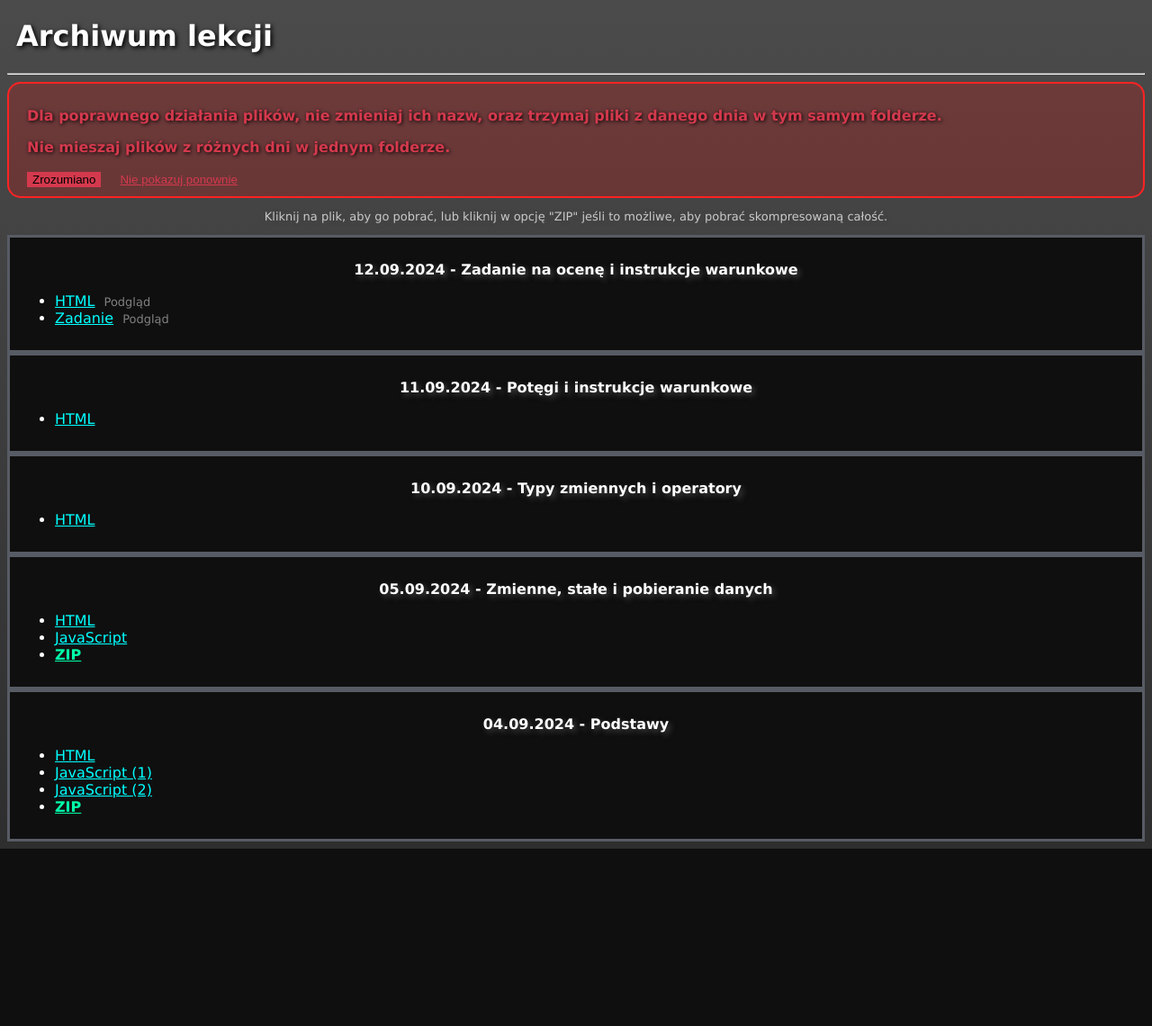
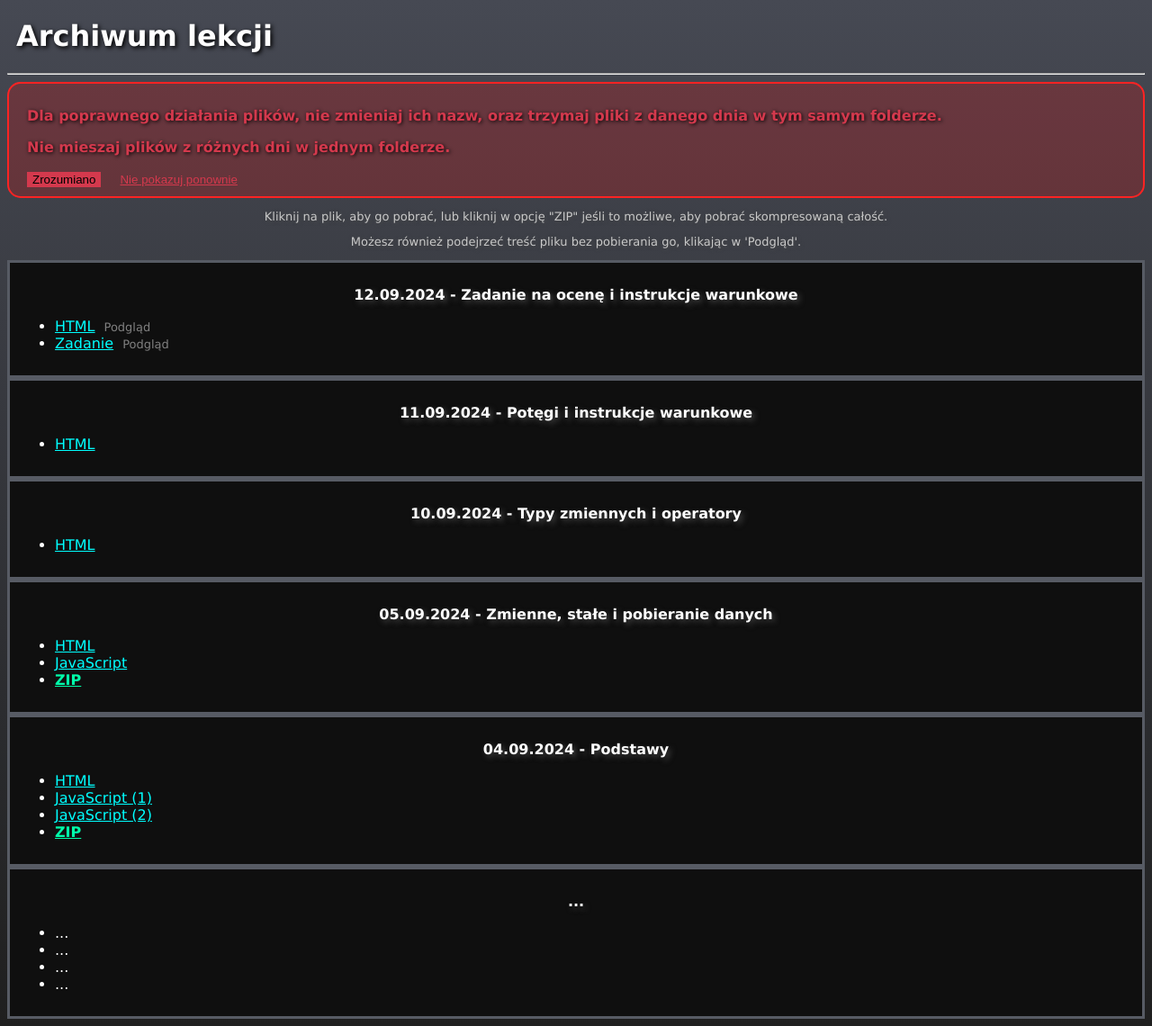
Before and after one commit to MaxMiL4N/archiwum_lekcji, a PHP site: page / in a window 1280 px wide. Shown: the whole page at 90% size. Before the commit the page ends 943 px from the top, so only its background shows below. Run offline with PHP 8.4, Linux system fonts and the light colour scheme.

Commit message:
visual update

```diff
--- a/css.css
+++ b/css.css
@@ -2,7 +2,7 @@ body{
     font-family:verdana;
     color:white;
     background: rgb(46,46,46);
-    background: linear-gradient(0deg, rgba(46,46,46,1) 0%, rgb(75, 75, 75) 100%);
+    background: linear-gradient(0deg, rgb(31, 31, 31) 0%, rgb(70, 73, 83) 100%);
 }
 a{
     color:aqua;
--- a/index.html
+++ b/index.html
@@ -24,6 +24,7 @@
     <script src="warning_toggle.js"></script>
     <script src="warning_off.js"></script>
     <p class="info">Kliknij na plik, aby go pobrać, lub kliknij w opcję "ZIP" jeśli to możliwe, aby pobrać skompresowaną całość.</p>
+    <p class="info">Możesz również podejrzeć treść pliku bez pobierania go, klikając w 'Podgląd'.</p>
     <div>
         <p>12.09.2024 - Zadanie na ocenę i instrukcje warunkowe</p>
         <ul>
@@ -60,5 +61,14 @@
         <li><a class="ZIP" href="../archiwum_lekcji/pliki_do_pobrania/04_09_2024/04_09_2024.zip" download="04_09_2024.zip">ZIP</a></li>
     </ul>
     </div>
+    <div>
+        <p>...</p>
+        <ul>
+            <li>...</li>
+            <li>...</li>
+            <li>...</li>
+            <li>...</li>
+        </ul>
+        </div>
 </body>
 </html>
```
